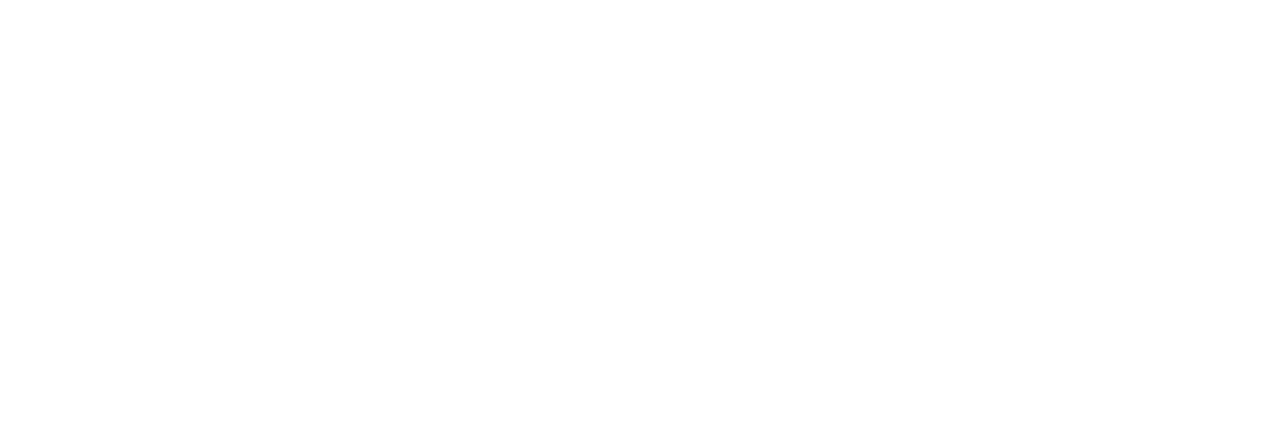
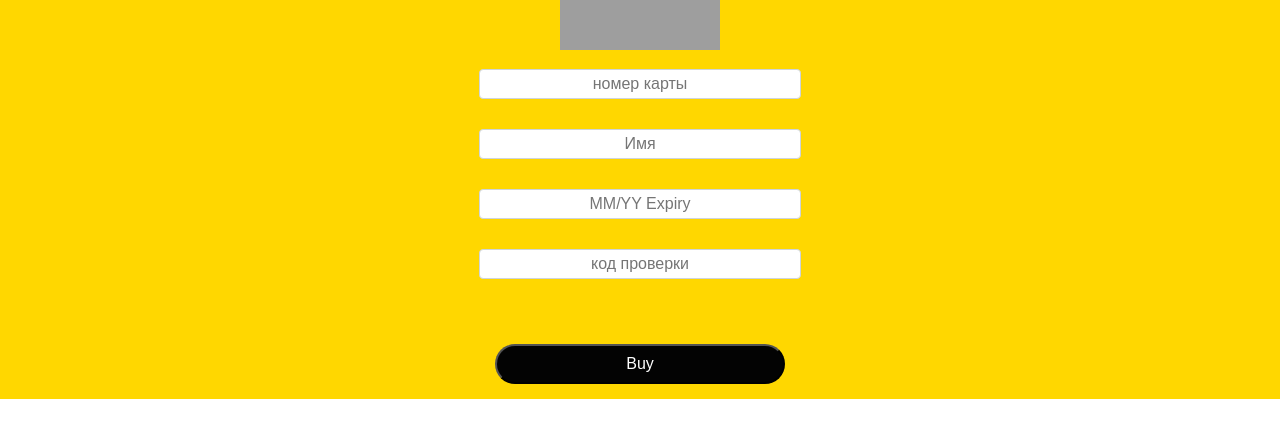
Before and after one commit to nurbashanghai/tesla, a React (Create React App) app: page /buy in a window 1280 px wide. Shown: the top 438 px of the page. Built offline with nearby package versions, Linux system fonts and the light colour scheme; grey boxes are pictures that could not be loaded.

Commit message:
Добавил Бай кард

```diff
--- a/src/Routes.js
+++ b/src/Routes.js
@@ -4,6 +4,8 @@
 import CarPage from "./components/CarPage/CarPage";
 import Register from "./components/Auth/Register";
 import Login from "./components/Auth/Login";
+import Buy from './components/BuyCard/Buy';
+
 
 const Routes = () => {
     return (
@@ -13,6 +15,8 @@
                 <Route exact path={'/carpage'} component={CarPage}/>
                 <Route exact path={'/register'} component={Register}/>
                 <Route exact path={'/login'} component={Login}/>
+                <Route exact path={'/buy'} component={Buy}/>
+
                 <Route/>
             </Switch>
         </BrowserRouter>
--- /dev/null
+++ b/src/components/BuyCard/Buy.js
@@ -0,0 +1,9 @@
+import React from 'react';
+import BuyCard from './BuyCard';
+
+
+export default function Buy() {
+    return (
+        <BuyCard/>
+    )
+}
--- /dev/null
+++ b/src/components/BuyCard/BuyCard.css
@@ -0,0 +1,42 @@
+input {
+    padding: 2px 30px;
+    font-size: 1rem;
+    line-height: 1.5;
+    color: #495057;
+    background-color: #fff;
+    border: 1px solid #ced4da;
+    border-radius: .25rem;
+    /* transition: border-color .15s; */
+    margin: 15px;
+    width: 260px;
+    text-align: center;
+}
+
+.Buycard form{
+    display: flex;
+    flex-direction: column;
+    align-items: center;
+
+
+
+}
+
+.form-actions{
+    margin-top: 35px;
+}
+
+.btn{
+    background-color:rgb(3, 3, 3);
+    font-size: 1rem;
+    width: 290px;
+    height: 40px;
+    color: #fff;
+    border-radius: 25px;
+    margin: 15px;
+
+}
+
+img{
+    height: 50px;
+    width: 80px;
+}
--- /dev/null
+++ b/src/components/BuyCard/BuyCard.js
@@ -0,0 +1,76 @@
+import React, { useState } from 'react';
+import Cards from 'react-credit-cards';
+import './BuyCard.css'
+
+
+function BuyCard() {
+    const [number, setNumber] = useState('');
+    const [name, setName] = useState('');
+    const [expiry, setExpiry] = useState('');
+    const [cvc, setCvc] = useState('');
+
+
+
+
+    return (
+        <>
+
+            {/* <Cards
+                    number={number}
+                    name={name}
+                    expiry={expiry}
+                    cvc={cvc}
+            /> */}
+
+
+
+            <div style={{ backgroundColor: 'gold' }} className="Buycard">
+                <img src="https://upload.wikimedia.org/wikipedia/commons/thumb/b/b7/MasterCard_Logo.svg/320px-MasterCard_Logo.svg.png"></img>
+                <img src="http://pngimg.com/uploads/visa/visa_PNG36.png"></img>
+
+                <form>
+                    <input
+                        type='tel'
+                        name='number'
+                        placeholder='номер карты'
+
+                        onChange={e => setNumber(e.target.value)}
+
+                    />
+                    <input
+                        type='text'
+                        name='name'
+                        placeholder='Имя'
+
+                        onChange={e => setName(e.target.value)}
+
+                    />
+
+                    <input
+                        type='text'
+                        name='expiry'
+                        placeholder='MM/YY Expiry'
+
+                        onChange={e => setExpiry(e.target.value)}
+
+                    />
+
+                    <input
+                        type='tel'
+                        name='cvc'
+                        placeholder='код проверки'
+
+                        onChange={e => setCvc(e.target.value)}
+
+                    />
+                    <div className="form-actions">
+                        <button className="btn">Buy</button>
+                    </div>
+
+                </form>
+            </div>
+        </>
+    );
+};
+
+export default BuyCard;
--- a/src/components/MainPage/MainPage.js
+++ b/src/components/MainPage/MainPage.js
@@ -2,7 +2,28 @@
 
 const MainPage = () => {
     return (
-        <div>Main Page</div>
+        <>
+            <div>
+                <img style={{maxWidth:'100%',maxHeight:'100%'}} src="https://www.tesla.com/sites/default/files/solarpanels/hero/D_solarpanels_hero_2880x1800_ENC.jpg" />
+
+            </div>
+            <div>
+                <img style={{ maxWidth: '100%' }} src="https://www.tesla.com/sites/default/files/solarroof/v3/value/solar-roof_value_D.jpg" />
+
+            </div>
+            <div>
+                <h1>Accessories</h1>
+                <img style={{maxHeight:'400px'}}src="https://www.tesla.com/ns_videos/commerce/content/dam/tesla/CAR_ACCESSORIES/MODEL_S/CHARGING_ADAPTERS/1457768-01-F_1.jpg"></img>
+            </div>
+                <button style={{
+                                height:'40px',
+                                width:'200px',
+                                backgroundColor:'black',
+                                borderRadius:'20px',
+                                color:'white' ,
+                                alignItems:'center'
+                }}>Shop now</button>
+        </>
     )
 };
 
```
Also changed, not shown: package.json (+6 -1 lines), src/components/MainPage/MainPage.css (added, +10 -0 lines), 1 other file (tests, documents, lock files or other folders).
